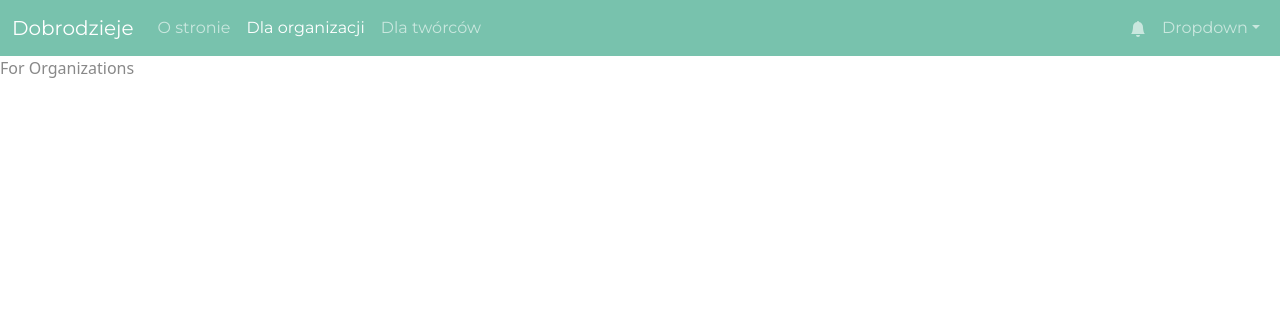
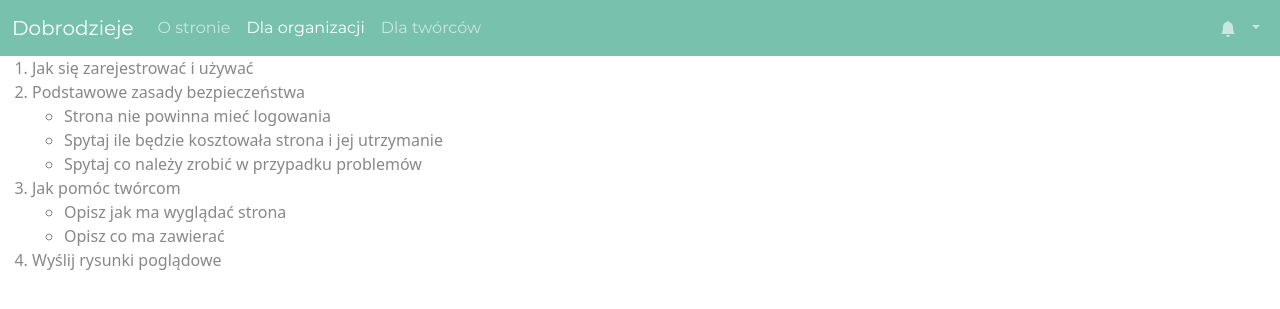
Before and after one commit to JSerwatka/dobrodzieje, a Django app: page /dla-organizacji/ in a window 1280 px wide. Shown: the top 309 px of the page. Run offline with Django 3.2, Linux system fonts and the light colour scheme; the visitor is signed in with stand-in values (Sample User, id 1); some libraries are stand-ins or nearby versions.

```diff
--- a/webapp/admin.py
+++ b/webapp/admin.py
@@ -8,12 +8,12 @@ class UserAdminConfig(UserAdmin):
     model = User
     search_fields = ('email',)
     ordering = ('-date_joined',)
-    list_filter = ('email', 'is_active', 'is_staff')
-    list_display = ('email', 'is_active', 'is_staff')
+    list_filter = ('is_active', 'is_staff', 'is_organization', 'is_creator')
+    list_display = ('email', 'is_active', 'is_staff', 'is_organization', 'is_creator')
 
     fieldsets = (
         (None, {'fields': ('email',)}),
-        ('Permissions', {'fields': ('is_staff', 'is_active')})
+        ('Permissions', {'fields': ('is_staff', 'is_active', 'is_organization', 'is_creator')})
     )
 
     add_fieldsets = (
--- a/webapp/forms.py
+++ b/webapp/forms.py
@@ -32,6 +32,7 @@ class OrganizationRegisterForm(UserCreationForm):
     def save(self):
         user = super().save(commit=False)
         user.email = self.cleaned_data.get('email')
+        user.is_organization = True
         user.save()
         organization = Organization(user=user)
         organization.name = self.cleaned_data.get('name')
@@ -41,7 +42,7 @@ class OrganizationRegisterForm(UserCreationForm):
         organization.twitter_url = self.cleaned_data.get('twitter_url')
         organization.KRS = self.cleaned_data.get('KRS')
         organization.save()
-        return
+        return user
 
     def clean(self):
         cleaned_data = super().clean()
@@ -74,6 +75,7 @@ class CreatorRegisterForm(UserCreationForm):
     def save(self):
         user = super().save(commit=False)
         user.email = self.cleaned_data.get('email')
+        user.is_creator = True
         user.save()
         creator = Creator(user=user)
         creator.first_name = self.cleaned_data.get('first_name')
--- a/webapp/models.py
+++ b/webapp/models.py
@@ -49,7 +49,6 @@ class Organization(models.Model):
     ]
 
     user = models.OneToOneField(User, on_delete=models.CASCADE, primary_key=True)
-    user.is_organization = True
     name = models.CharField('organization\'s name', max_length=255, unique=True)
     category = models.CharField(max_length=10, choices=ORGANIZATION_CATEGORY_CHOICES)
     phone_number = models.CharField('phone number', max_length=9, blank=True, null=True)
@@ -65,7 +64,6 @@ class Organization(models.Model):
 
 class Creator(models.Model):
     user = models.OneToOneField(User, on_delete=models.CASCADE, primary_key=True)
-    user.is_creator = True
     first_name = models.CharField('first name', max_length=150, blank=True, null=True)
     last_name = models.CharField('last name', max_length=150, blank=True, null=True)
 
--- a/webapp/templates/webapp/for_organizations.html
+++ b/webapp/templates/webapp/for_organizations.html
@@ -1,5 +1,22 @@
 {% extends 'webapp/layout.html' %}
 
 {% block content %}
-For Organizations
+<ol>
+    <li>Jak się zarejestrować i używać</li>
+    <li>
+        Podstawowe zasady bezpieczeństwa
+        <ul>
+            <li>Strona nie powinna mieć logowania</li>
+            <li>Spytaj ile będzie kosztowała strona i jej utrzymanie</li>
+            <li>Spytaj co należy zrobić w przypadku problemów</li>
+        </ul>
+    </li>
+    <li>Jak pomóc twórcom</li>
+    <ul>
+        <li>Opisz jak ma wyglądać strona</li>
+        <li>Opisz co ma zawierać</li>
+    </ul>
+    <li>Wyślij rysunki poglądowe</li>
+</ol>
+
 {% endblock %}
--- a/webapp/templates/webapp/partials/navbar.html
+++ b/webapp/templates/webapp/partials/navbar.html
@@ -38,8 +38,8 @@
               </a>
             </li>
             <li class="nav-item dropdown">
-              <a class="nav-link dropdown-toggle" data-bs-toggle="dropdown" role="button" aria-haspopup="true" aria-expanded="false">Dropdown</a>
-              <div class="dropdown-menu">
+              <a class="nav-link dropdown-toggle" data-bs-toggle="dropdown" role="button" aria-haspopup="true" aria-expanded="false"></a>
+              <div class="dropdown-menu dropdown-menu-end">
                 <a class="dropdown-item" href="#">Ustawienia Konta</a>
                 <div class="dropdown-divider"></div>
                 <a class="dropdown-item" href="{% url 'logout' %}">Wyloguj się</a>
--- a/webapp/views.py
+++ b/webapp/views.py
@@ -5,6 +5,7 @@ from django.shortcuts import render
 from django.urls import reverse_lazy
 from django.contrib.auth import authenticate, logout, login
 from django.contrib.auth.views import LoginView
+from django.contrib import messages
 
 from django.views.generic import (
     TemplateView,
@@ -62,7 +63,6 @@ class RegisterCreator(CreateView):
 
     def form_valid(self, form):
         valid_form = super().form_valid(form)
-        print(form.cleaned_data)
         email, password = form.cleaned_data.get('email'), form.cleaned_data.get('password1')
         new_user = authenticate(email=email, password=password)
         login(self.request, new_user)
```
Also changed, not shown: webapp/templates/webapp/for_creators.html (+18 -1 lines).
